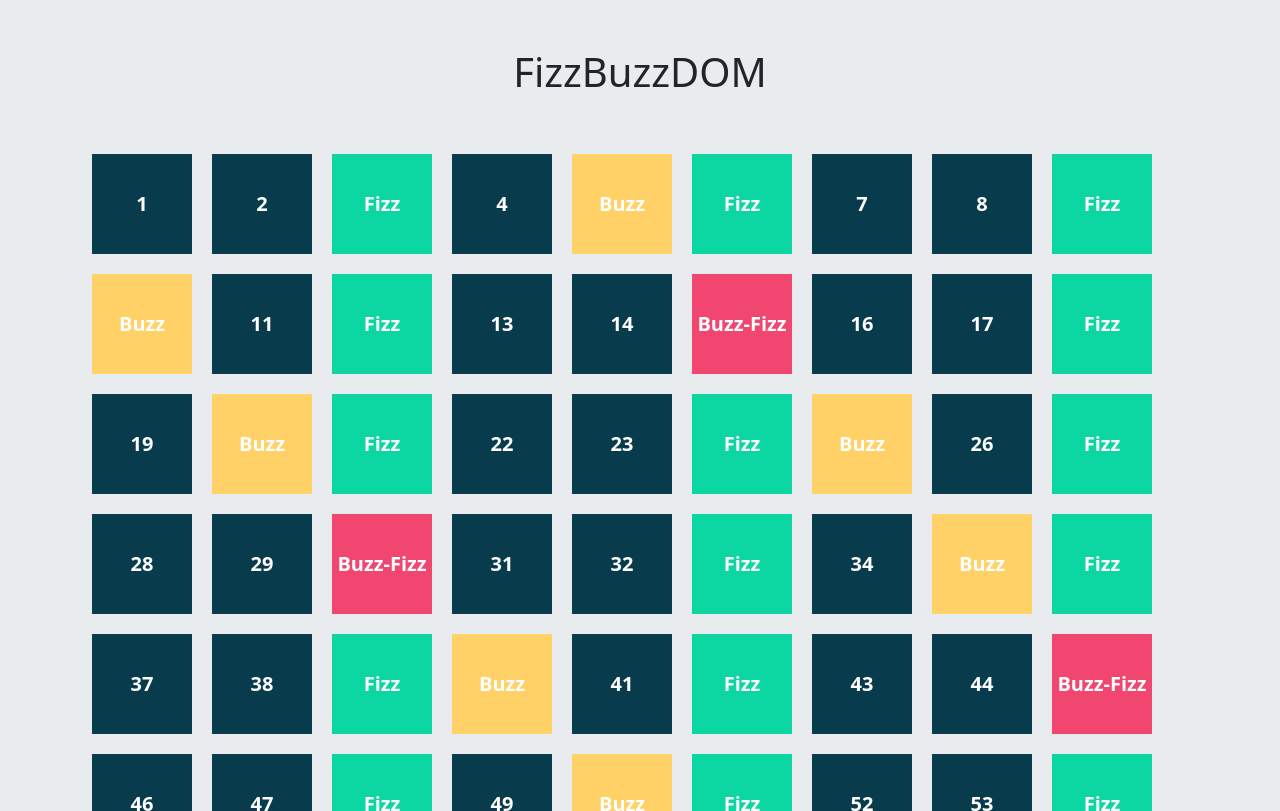
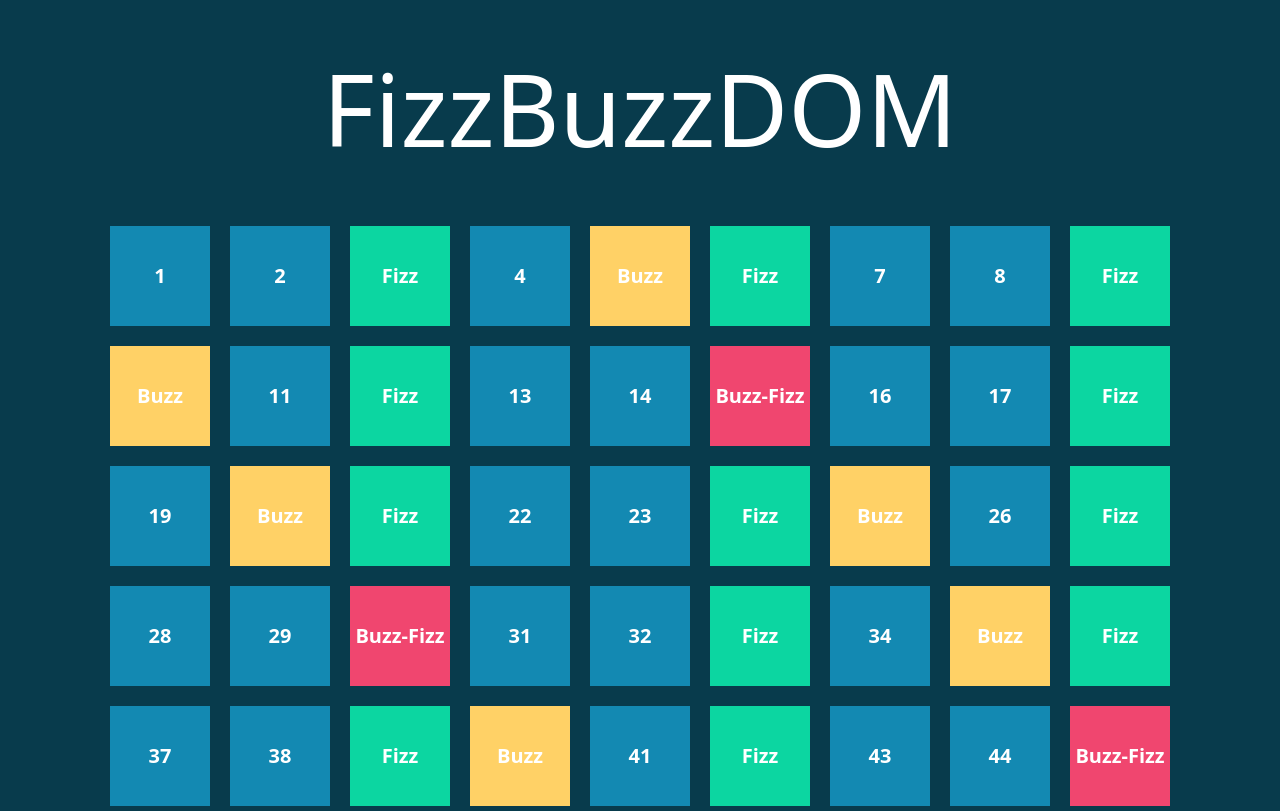
Before and after one commit to VikVanDik/js-fizzbuzz, a plain HTML site: page index.html in a window 1280 px wide. Shown: the top 811 px of the page. Drawn offline with nearby package versions, Linux system fonts and the light colour scheme.

Commit message:
[add]:colors

```diff
--- a/index.html
+++ b/index.html
@@ -8,10 +8,10 @@
   <link href="https://cdn.jsdelivr.net/npm/bootstrap@5.3.1/dist/css/bootstrap.min.css" rel="stylesheet" integrity="sha384-4bw+/aepP/YC94hEpVNVgiZdgIC5+VKNBQNGCHeKRQN+PtmoHDEXuppvnDJzQIu9" crossorigin="anonymous">
   <script src="https://cdn.jsdelivr.net/npm/bootstrap@5.3.1/dist/js/bootstrap.bundle.min.js" integrity="sha384-HwwvtgBNo3bZJJLYd8oVXjrBZt8cqVSpeBNS5n7C8IVInixGAoxmnlMuBnhbgrkm" crossorigin="anonymous"></script>
 </head>
-<body class="bg-body-secondary">
+<body class="body-color">
   <div class="container text-center ">
-    <h1 class="text-center my-5">FizzBuzzDOM</h1>
-    <div class="box-container d-flex flex-wrap">
+    <h1 class="text-center my-5 fs-100 text-white ">FizzBuzzDOM</h1>
+    <div class="box-container d-flex flex-wrap justify-content-center ">
 
     </div>
 
--- a/style/style.css
+++ b/style/style.css
@@ -7,9 +7,21 @@
   align-items: center;
   font-size: 20px;
   margin: 10px;
-  background-color: #083B4C;
+  background-color: #1389B2;
   color : white;
   font-weight: bold;
+}
+
+.box-container {
+  margin: 0 auto;
+}
+
+.fs-100 {
+  font-size: 100px;
+}
+
+.body-color {
+  background-color: #083B4C;
 }
 
 .buzz-fizz {
```
